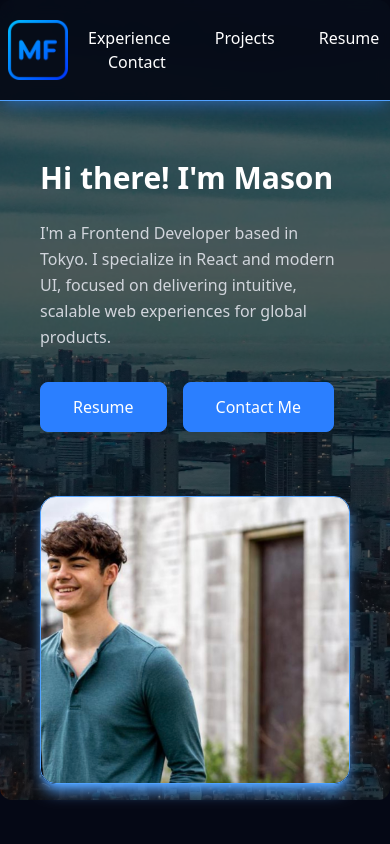
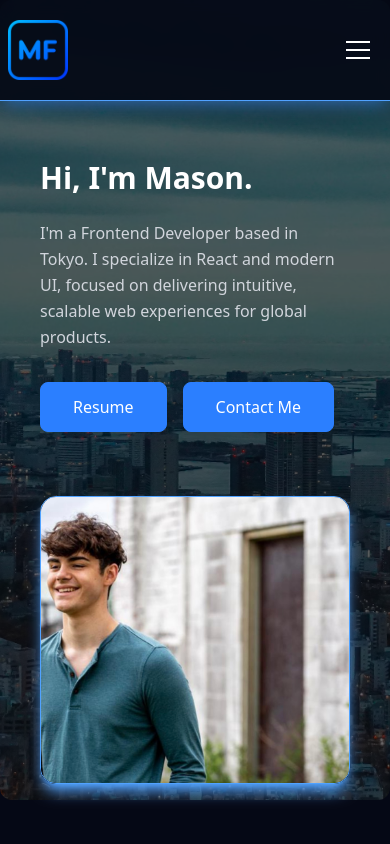
Before and after one commit to MasonJPN/Portfolio, a React (Vite) app: page / in a window 390 px wide. Shown: the top 844 px of the page. Built offline with nearby package versions, Linux system fonts and the light colour scheme.

Commit message:
adjusted experience cards for mobile, & added hamburger menu to the navbar

```diff
--- a/src/Components/Hero.jsx
+++ b/src/Components/Hero.jsx
@@ -13,7 +13,7 @@ const Hero = () => {
 
         <div className="max-w-xl flex flex-col gap-6">
           <h1 className="text-white text-3xl md:text-5xl font-semibold">
-            Hi there! I'm Mason
+            Hi, I'm Mason.
           </h1>
 
           <p className="text-gray-300 text-base md:text-xl leading-relaxed">
--- a/src/Components/NavBar.jsx
+++ b/src/Components/NavBar.jsx
@@ -1,5 +1,8 @@
 import React from 'react'
 import Logo from "../assets/MF-Logo.png"
+import {useState} from "react"
+
+
 const navLinks= [
     { href: "#experience", label:"Experience"},
      { href: "#projects", label:"Projects"},
@@ -8,7 +11,20 @@ const navLinks= [
 ]
 
 
+
+
 const NavBar = () => {
+
+
+const [open, setOpen] = useState(false)
+
+
+function handleOpen(){
+  setOpen(!open)
+}
+
+
+
   return (
 <header className="
   fixed top-0 left-0 right-0 z-50
@@ -25,14 +41,13 @@ const NavBar = () => {
 
 
     <div>
-     <div>
+        <div className="hidden md:flex">
             {navLinks.map((link,index) => {
                 return (
                 <a key={index} href={link.href} className="
                     relative
                     mx-4
-    px-1
-    text-white
+                    px-1 text-white
                     after:absolute
                     after:left-0
                     after:-bottom-1
@@ -47,8 +62,36 @@ const NavBar = () => {
                           )
                       })}
                   </div>
+
+
+            <button
+              onClick={handleOpen}
+              className="md:hidden mr-4 flex flex-col justify-center items-center gap-1.5 w-8 h-8"
+              >
+                <span className={`block h-0.5 w-6 bg-white transition-all duration-300 ${open ? 'rotate-45 translate-y-2' : ''}`} />
+                <span className={`block h-0.5 w-6 bg-white transition-all duration-300 ${open ? 'opacity-0' : ''}`} />
+                <span className={`block h-0.5 w-6 bg-white transition-all duration-300 ${open ? '-rotate-45 -translate-y-2' : ''}`} />
+            </button>
+
             </div>
           </nav>
+
+
+
+            <div className={`md:hidden transition-all duration-300 overflow-hidden ${open ? 'max-h-64 opacity-100' : 'max-h-0 opacity-0'}`}>
+              <div className="flex flex-col items-center gap-6 py-6 border-t border-blue-400/40">
+                    {navLinks.map((link, index) => {
+                      return (
+                        <a
+                        key={index}
+                        href={link.href}
+                        className="text-white text-lg hover:text-blue-400 transition-colors duration-200"
+                        onClick={() => setOpen(false)}
+                          >{link.label}</a>
+                      )
+                    })}
+              </div>
+            </div>
         </header>
           )
         }
--- a/src/Experience.jsx
+++ b/src/Experience.jsx
@@ -66,11 +66,11 @@ const Experience = () => {
           </h2>
         </div>
 
-        <div className="flex gap-8 items-stretch justify-center">
+        <div className=" flex flex-col md:flex md:flex-row gap-8 items-stretch justify-center">
 
           {/* EDUCATION CARD 1 */}
           <div data-aos="fade-right" data-aos-delay="100">
-            <div className="experience-trans flex flex-col w-[35vw] max-w-md h-full bg-slate-900/50 backdrop-blur border border-blue-400 rounded-lg p-8 shadow-[0_6px_20px_-4px_rgba(59,130,246,0.4)]">
+            <div className="experience-trans flex flex-col w-50vw md:w-[35vw] max-w-md h-full bg-slate-900/50 backdrop-blur border border-blue-400 rounded-lg p-8 shadow-[0_6px_20px_-4px_rgba(59,130,246,0.4)]">
               <div className="flex flex-col items-center mb-6">
                 <img src={hat} className="w-16 h-16 object-contain" alt="graduation hat" />
                 <div className="text-center">
@@ -89,7 +89,7 @@ const Experience = () => {
 
           {/* EDUCATION CARD 2 */}
           <div data-aos="fade-left" data-aos-delay="100">
-            <div className="experience-trans flex flex-col w-[35vw] max-w-md h-full bg-slate-900/50 backdrop-blur border border-blue-400 rounded-lg p-8 shadow-[0_6px_20px_-4px_rgba(59,130,246,0.4)]">
+            <div className="experience-trans flex flex-col md:w-[35vw] max-w-md h-full bg-slate-900/50 backdrop-blur border border-blue-400 rounded-lg p-8 shadow-[0_6px_20px_-4px_rgba(59,130,246,0.4)]">
               <div className="flex flex-col items-center mb-6">
                 <img src={hat} className="w-16 h-16 object-contain mb-4" alt="graduation hat" />
                 <div className="text-center">
```
Lines whose indentation alone changed are shown as unchanged.
